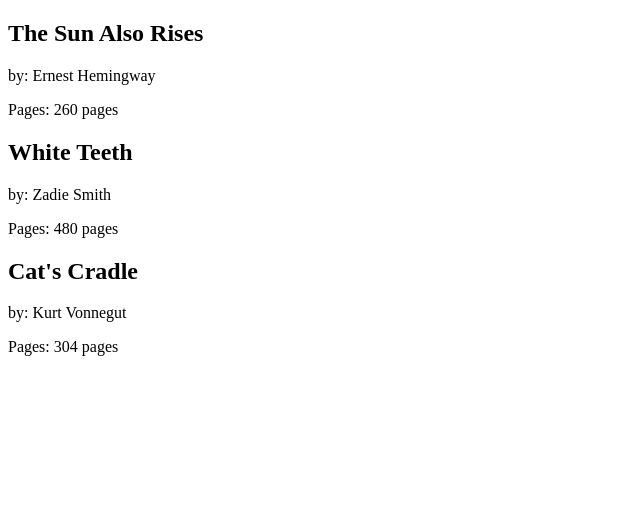
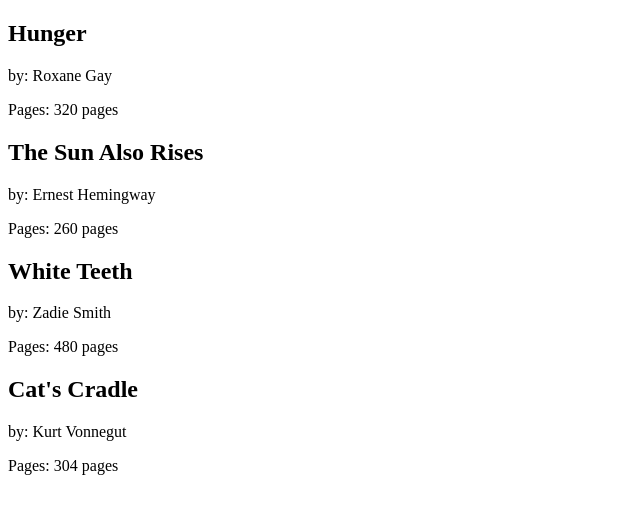
Before and after one commit to bhopals/react-js-essential, a React (Create React App) app: page / in a window 1280 px wide. Shown: the top 514 px of the page, without its empty margins (0-640 px from the left). Built offline with nearby package versions, Linux system fonts and the light colour scheme.

Commit message:
Iteration over the child Components

```diff
--- a/src/index.js
+++ b/src/index.js
@@ -1,5 +1,12 @@
 import React from 'react'
 import { render } from 'react-dom'
+
+let bookList = [
+	{"title": "Hunger", "author": "Roxane Gay", "pages": 320},
+	{"title": "The Sun Also Rises", "author": "Ernest Hemingway", "pages": 260},
+	{"title": "White Teeth", "author": "Zadie Smith", "pages": 480},
+	{"title": "Cat's Cradle", "author": "Kurt Vonnegut", "pages": 304}
+]
 
 const Book = ({title, author, pages}) => {
 	return (
@@ -11,17 +18,24 @@
 	)
 }
 
-const Library = () => {
+const Library = ({books}) => {
 	return (
 		<div>
-			<Book title="The Sun Also Rises" author="Ernest Hemingway" pages={260}/>
-			<Book title="White Teeth" author="Zadie Smith" pages={480}/>
-			<Book title="Cat's Cradle" author="Kurt Vonnegut" pages={304}/>
+			{books.map(
+				(book, i) =>
+					<Book
+						key={i}
+						title={book.title}
+						author={book.author}
+						pages={book.pages}/>
+			)}
 		</div>
 	)
 }
 
+
+
 render(
-	<Library />,
+	<Library books={bookList}/>,
 	document.getElementById('root')
 )
```
Also changed, not shown: 1 other file (tests, documents, lock files or other folders).
